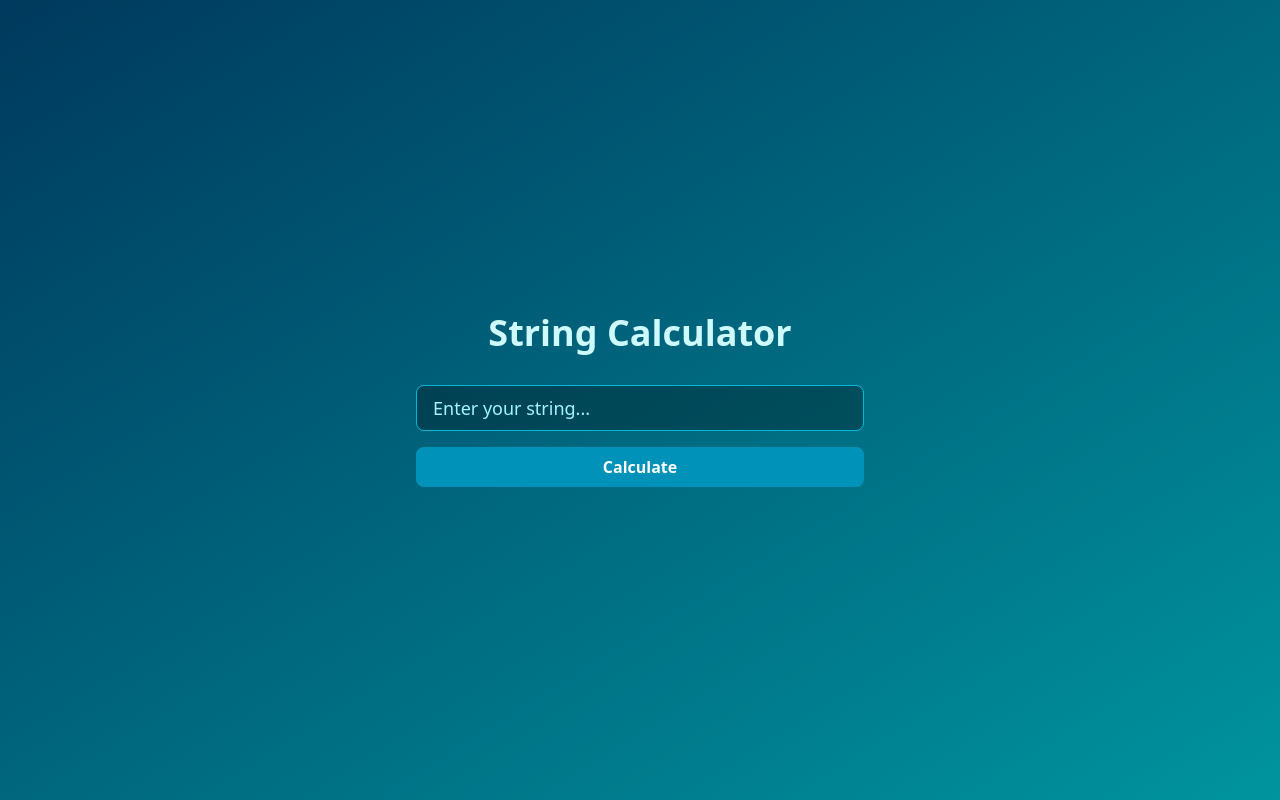
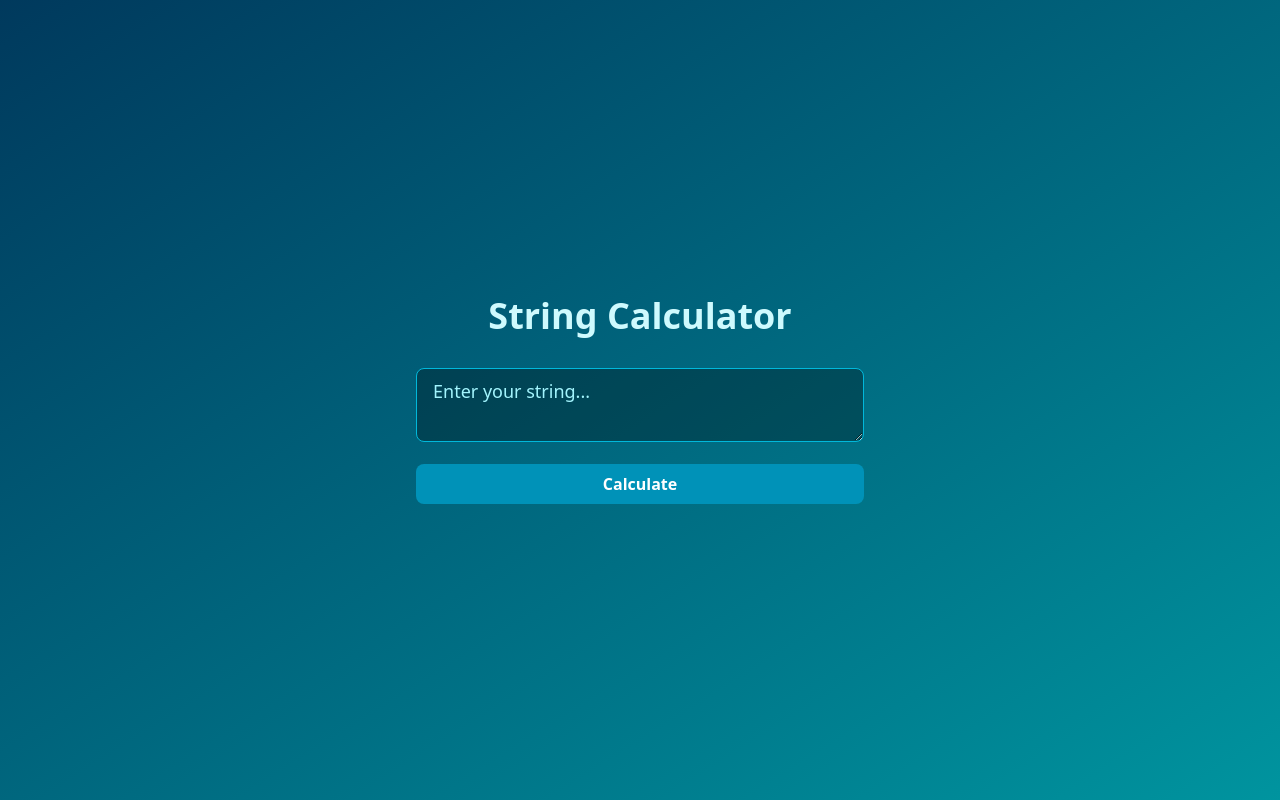
Before and after one commit to Tauqeer-Ahmed-99/String-Calculator-TS, a React (Vite) app: page / in a window 1280 px wide. Built offline with nearby package versions, Linux system fonts and the light colour scheme.

Commit message:
updated: input field to be a textarea and updated test case to chack for value instead of value attr

```diff
--- a/src/components/StringCalculator.tsx
+++ b/src/components/StringCalculator.tsx
@@ -41,9 +41,8 @@ const StringCalculator = () => {
         String Calculator
       </h1>
       <div className="w-full max-w-md">
-        <input
+        <textarea
           data-testid="main-input"
-          type="text"
           value={input}
           onChange={(e) => setInput(e.target.value)}
           className="w-full px-4 py-2 rounded-lg mb-4 text-lg bg-black/30 text-white placeholder-cyan-200 placeholder-opacity-70 border border-cyan-500 border-opacity-30 focus:outline-none focus:border-opacity-100"
```
Also changed, not shown: 1 other file (tests, documents, lock files or other folders).
